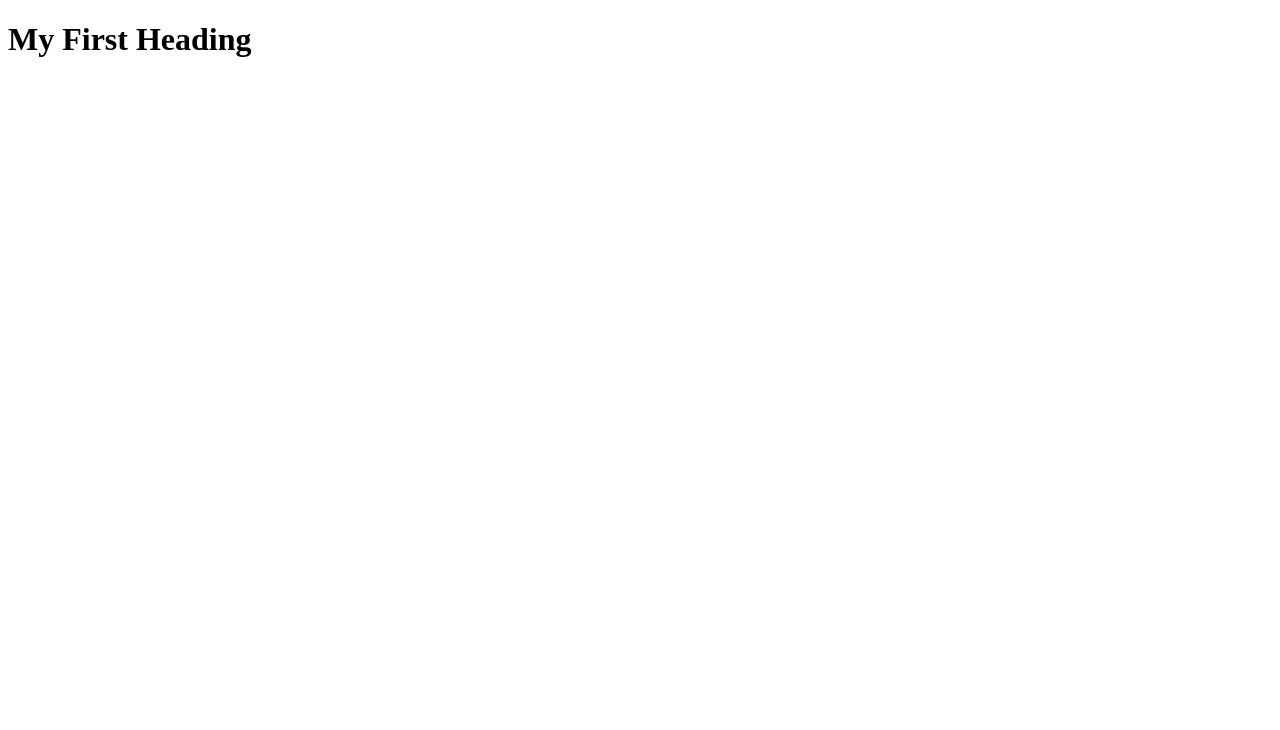
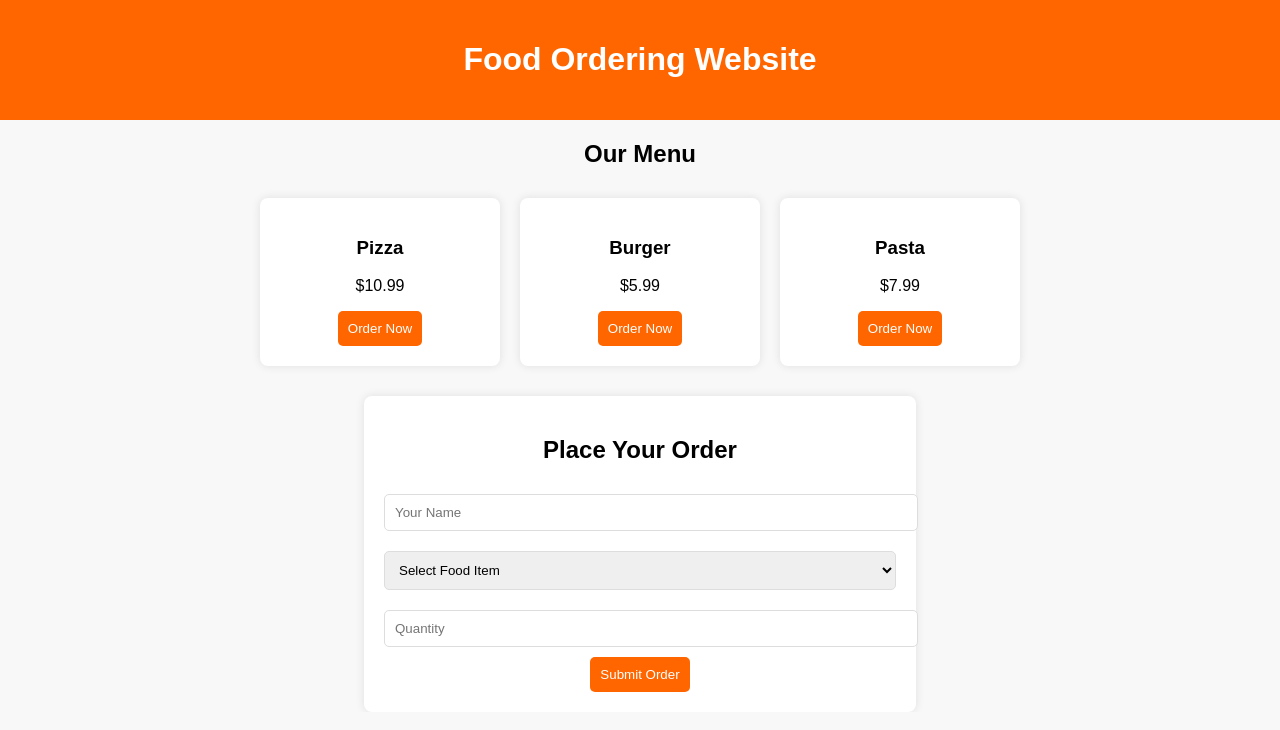
Before and after one commit to veerak541/veera123, a plain HTML site: page index.html in a window 1280 px wide. Drawn offline with Linux system fonts and the light colour scheme.

Commit message:
Update index.html

```diff
--- a/index.html
+++ b/index.html
@@ -1,10 +1,107 @@
 <!DOCTYPE html>
-<html>
+<html lang="en">
+<head>
+    <meta charset="UTF-8">
+    <meta name="viewport" content="width=device-width, initial-scale=1.0">
+    <title>Food Ordering</title>
+    <style>
+        body {
+            font-family: Arial, sans-serif;
+            margin: 0;
+            padding: 0;
+            background-color: #f8f8f8;
+            text-align: center;
+        }
+        .container {
+            width: 80%;
+            margin: auto;
+            overflow: hidden;
+        }
+        header {
+            background: #ff6600;
+            color: white;
+            padding: 20px;
+        }
+        .menu {
+            display: flex;
+            flex-wrap: wrap;
+            justify-content: center;
+            margin: 20px 0;
+        }
+        .menu-item {
+            background: white;
+            padding: 20px;
+            margin: 10px;
+            border-radius: 8px;
+            box-shadow: 0 0 10px rgba(0, 0, 0, 0.1);
+            width: 200px;
+        }
+        button {
+            background: #ff6600;
+            color: white;
+            border: none;
+            padding: 10px;
+            cursor: pointer;
+            border-radius: 5px;
+        }
+        button:hover {
+            background: #cc5500;
+        }
+        .order-form {
+            margin-top: 20px;
+            padding: 20px;
+            background: white;
+            width: 50%;
+            margin: auto;
+            border-radius: 8px;
+            box-shadow: 0 0 10px rgba(0, 0, 0, 0.1);
+        }
+        input, select {
+            width: 100%;
+            padding: 10px;
+            margin: 10px 0;
+            border: 1px solid #ddd;
+            border-radius: 5px;
+        }
+    </style>
+</head>
 <body>
-
-<h1>My First Heading</h1>
-
-
-
+    <header>
+        <h1>Food Ordering Website</h1>
+    </header>
+    <div class="container">
+        <h2>Our Menu</h2>
+        <div class="menu">
+            <div class="menu-item">
+                <h3>Pizza</h3>
+                <p>$10.99</p>
+                <button>Order Now</button>
+            </div>
+            <div class="menu-item">
+                <h3>Burger</h3>
+                <p>$5.99</p>
+                <button>Order Now</button>
+            </div>
+            <div class="menu-item">
+                <h3>Pasta</h3>
+                <p>$7.99</p>
+                <button>Order Now</button>
+            </div>
+        </div>
+        <div class="order-form">
+            <h2>Place Your Order</h2>
+            <form>
+                <input type="text" placeholder="Your Name" required>
+                <select required>
+                    <option value="">Select Food Item</option>
+                    <option value="pizza">Pizza</option>
+                    <option value="burger">Burger</option>
+                    <option value="pasta">Pasta</option>
+                </select>
+                <input type="number" placeholder="Quantity" required>
+                <button type="submit">Submit Order</button>
+            </form>
+        </div>
+    </div>
 </body>
 </html>
```
